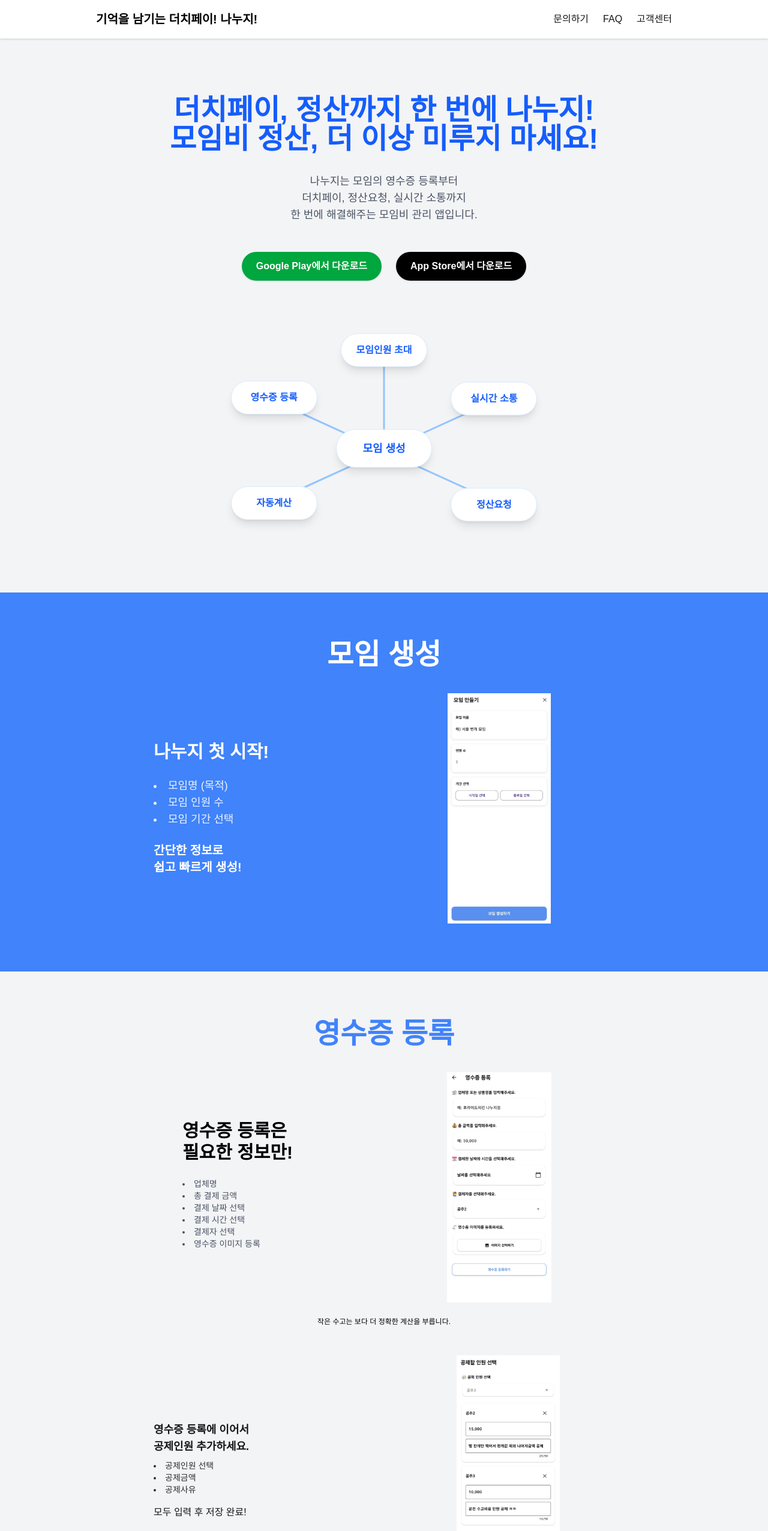
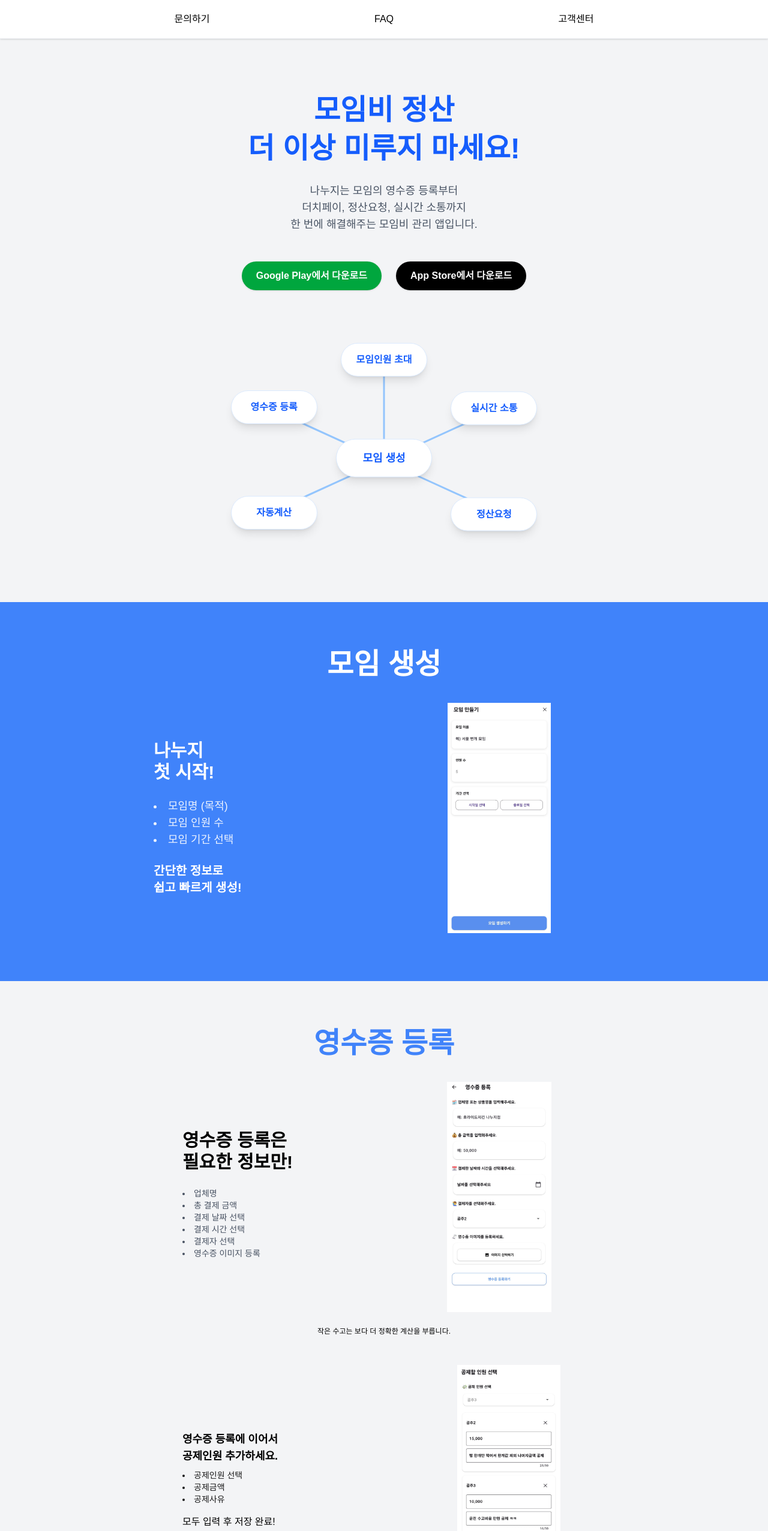
Before and after one commit to bizpect/nanugee_landing, a Next.js app: page / in a window 1280 px wide. Shown: the top 2553 px of the page at 60% size. Built offline with nearby package versions, Linux system fonts and the light colour scheme.

Commit message:
UI 개선

```diff
--- /dev/null
+++ b/src/app/components/Header.tsx
@@ -0,0 +1,35 @@
+'use client';
+import Link from "next/link";
+import { usePathname } from "next/navigation";
+
+export default function Header() {
+  const pathname = usePathname();
+
+  const handleSupportClick = (e: React.MouseEvent) => {
+    if (pathname !== '/') {
+      e.preventDefault();
+      // 홈으로 이동 후 고객센터로 스크롤
+      window.location.href = '/#support';
+    }
+  };
+
+  return (
+    <header className="fixed top-0 left-0 w-full bg-white/90 border-b border-gray-200 z-50 shadow-sm">
+      <nav className="max-w-5xl mx-auto flex items-center justify-between px-4 md:px-8 h-16">
+        <Link href="/" className="font-bold text-black text-xl"></Link>
+        <div className="flex w-full h-10 rounded-lg overflow-hidden">
+          <Link href="/contact" className="flex-1 flex items-center justify-center text-base font-medium text-black hover:bg-blue-600 hover:text-white transition">문의하기</Link>
+          <Link href="/faq" className="flex-1 flex items-center justify-center text-base font-medium text-black hover:bg-blue-600 hover:text-white transition">FAQ</Link>
+          <Link
+            href="#support"
+            scroll={true}
+            className="flex-1 flex items-center justify-center text-base font-medium text-black hover:bg-blue-600 hover:text-white transition"
+            onClick={handleSupportClick}
+          >
+            고객센터
+          </Link>
+        </div>
+      </nav>
+    </header>
+  );
+}
--- a/src/app/contact/page.tsx
+++ b/src/app/contact/page.tsx
@@ -32,7 +32,7 @@
     <main className="min-h-screen bg-white flex flex-col items-center justify-start py-20 px-4">
       <h1 className="text-3xl md:text-4xl font-bold mb-8 text-blue-600">문의하기</h1>
       <p className="mb-6 text-gray-700">궁금한 점이나 불편한 점이 있으시면 언제든 문의해 주세요.</p>
-      <form className="w-full max-w-md bg-gray-50 rounded-xl shadow p-6 flex flex-col gap-4" onSubmit={handleSubmit}>
+      <form className="w-full max-w-md rounded-xl shadow p-6 flex flex-col gap-4" onSubmit={handleSubmit}>
         <label className="text-sm font-semibold text-gray-700">제목
           <input type="text" name="title" value={form.title} onChange={handleChange} className="mt-1 w-full border border-gray-300 rounded px-3 py-2" placeholder="제목을 입력하세요" required />
         </label>
--- a/src/app/layout.tsx
+++ b/src/app/layout.tsx
@@ -1,7 +1,7 @@
 import type { Metadata } from "next";
 import { Geist, Geist_Mono } from "next/font/google";
 import "./globals.css";
-import Link from "next/link";
+import Header from "./components/Header";
 
 const geistSans = Geist({
   variable: "--font-geist-sans",
@@ -14,7 +14,7 @@
 });
 
 export const metadata: Metadata = {
-  title: "기억을 남기는 더치페이! 나누지!",
+  title: "나누지 - 더치페이 정산 앱",
   description: "Generated by create next app",
 };
 
@@ -22,16 +22,7 @@
   return (
     <html lang="ko">
       <body className={`${geistSans.variable} ${geistMono.variable}`}>
-        <header className="fixed top-0 left-0 w-full bg-white/90 border-b border-gray-200 z-50 shadow-sm">
-          <nav className="max-w-5xl mx-auto flex items-center justify-between px-4 md:px-8 h-16">
-            <Link href="/" className="font-bold text-black text-xl">기억을 남기는 더치페이! 나누지!</Link>
-            <div className="flex gap-6 text-base font-medium">
-              <Link href="/contact" className="hover:text-blue-600 transition">문의하기</Link>
-              <Link href="/faq" className="hover:text-blue-600 transition">FAQ</Link>
-              <Link href="#support" scroll={true} className="hover:text-blue-600 transition">고객센터</Link>
-            </div>
-          </nav>
-        </header>
+        <Header />
         <div className="pt-16">{children}</div>
       </body>
     </html>
--- a/src/app/page.tsx
+++ b/src/app/page.tsx
@@ -13,8 +13,8 @@
         transition={{ duration: 0.8, ease: "easeOut" }}
       >
         <h1 className="text-3xl sm:text-4xl md:text-5xl font-bold mb-8 text-blue-600">
-          더치페이, 정산까지 한 번에 나누지! <br />
-          모임비 정산, 더 이상 미루지 마세요!
+          <div className="mb-4">모임비 정산</div>
+          <div>더 이상 미루지 마세요!</div>
         </h1>
         <p className="text-lg mb-12 text-gray-600">
           나누지는 모임의 영수증 등록부터<br />
@@ -109,7 +109,7 @@
             <h1 className="text-3xl md:text-5xl font-extrabold text-white mb-10 text-center">모임 생성</h1>
             <div className="flex flex-row items-center justify-between px-12 md:px-32">
               <div className="w-1/2 text-white pr-4 md:pr-12 text-left flex flex-col justify-center">
-                <p className="text-2xl md:text-3xl font-bold mb-6">나누지 첫 시작!</p>
+                <p className="text-2xl md:text-3xl font-bold mb-6">나누지<br/>첫 시작!</p>
                 <ul className="text-lg mb-6 list-disc list-inside opacity-90">
                   <li>모임명 (목적)</li>
                   <li>모임 인원 수</li>
@@ -149,14 +149,14 @@
             </div>
             {/* 공제인원 추가: 왼쪽 텍스트, 오른쪽 사진 */}
             <div className="flex flex-row items-center justify-between px-12 md:px-32 gap-[60px] mt-12">
-              <div className="w-1/2 flex flex-col justify-center items-start text-left">
-                <p className="text-lg font-semibold mb-2">영수증 등록에 이어서<br/>공제인원 추가하세요.</p>
-                <ul className="text-sm mb-4 list-disc list-inside opacity-90">
+              <div className="w-1/2 flex flex-col justify-center pl-4 md:pl-12">
+                <p className="text-lg font-semibold mb-2 text-black">영수증 등록에 이어서<br/>공제인원 추가하세요.</p>
+                <ul className="text-sm mb-4 list-disc list-inside opacity-90 text-black">
                   <li>공제인원 선택</li>
                   <li>공제금액</li>
                   <li>공제사유</li>
                 </ul>
-                <p className="text-base font-medium">모두 입력 후 저장 완료!</p>
+                <p className="text-base font-medium text-black">모두 입력 후 저장 완료!</p>
               </div>
               <div className="w-1/2 flex justify-center items-center">
                 <img src="/images/gongje_member.jpg" alt="공제인원 추가 미리보기" className="w-96 h-96 object-contain" />
```
